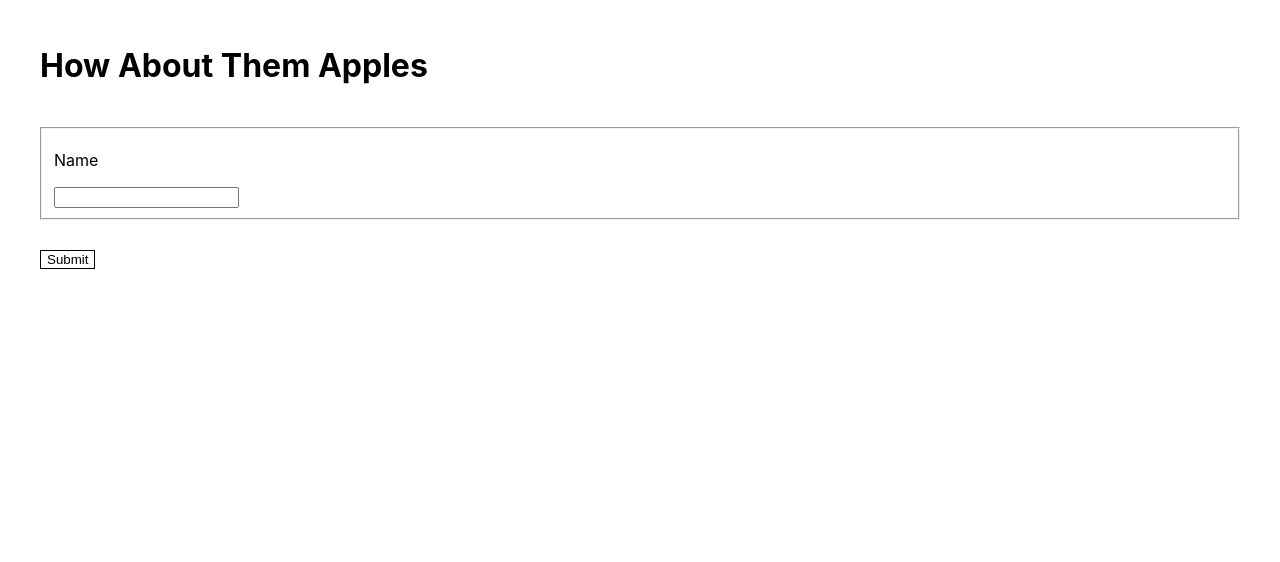
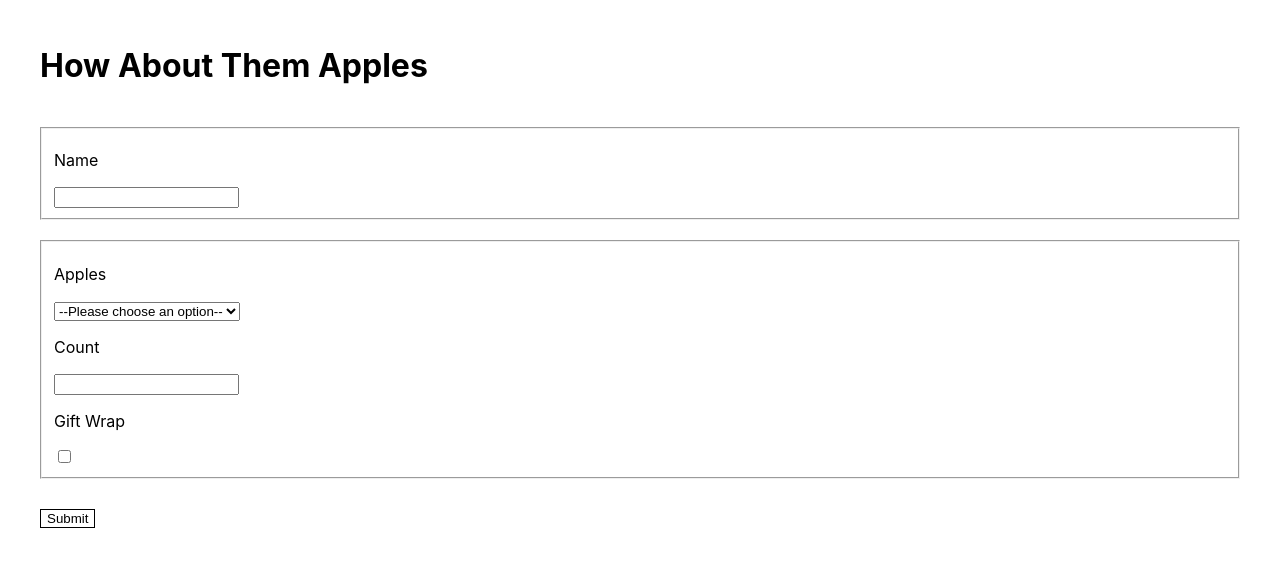
Before and after one commit to TheMohdSuhail/ReactLearning, a React (Create React App) app in the folder learn/: page / in a window 1280 px wide. Shown: the top 562 px of the page. Built offline with nearby package versions, Linux system fonts and the light colour scheme.

Commit message:
Complete the Step 2 now Start Step 3

```diff
--- a/learn/src/components/FormTutorial/FormTutorial.js
+++ b/learn/src/components/FormTutorial/FormTutorial.js
@@ -1,32 +1,73 @@
-import React,{useState} from 'react';
+import React, { useReducer, useState } from 'react';
 import './Form.css';
 
-export default function FromTutorial() {
-    const [submitting,setSubmitting] = useState(false);
+const formReducer = (state, event) => {
+    return {
+        ...state,
+        [event.name]: event.value
+    };
+}
 
-    const handleSubmit = event =>{
+export default function FormTutorial() {
+    const [formData, setFormData] = useReducer(formReducer, {});
+    const [submitting, setSubmitting] = useState(false);
+
+    const handleSubmit = event => {
         event.preventDefault();
-        setSubmitting(true)
-        // alert('You have submitted the form.')
+        setSubmitting(true);
         setTimeout(() => {
             setSubmitting(false);
-            },3000)
+        }, 3000);
     }
-  return(
+
+    const handleChange = event => {
+        const isCheckbox = event.target.type==='checkbox'
+        setFormData({
+            name: event.target.name,
+            value: isCheckbox ? event.target.checked : event.target.value,
+        });
+    }
+
+    return (
         <div className="wrapper">
             <h1>How About Them Apples</h1>
             {submitting &&
- <div>Submtting Form...</div>
+                <div>You are submitting the following:
+                    <ul>
+                        {Object.entries(formData).map(([name, value]) => (
+                            <li key={name}><strong>{name}</strong>: {value.toString()}</li>
+                        ))}
+                    </ul>
+                </div>
             }
             <form onSubmit={handleSubmit}>
                 <fieldset>
                     <label>
                         <p>Name</p>
-           <input name="name" />
+                        <input name="name" onChange={handleChange} />
+                    </label>
+                </fieldset>
+                <fieldset>
+         <label>
+           <p>Apples</p>
+           <select name="apple" onChange={handleChange}>
+               <option value="">--Please choose an option--</option>
+               <option value="fuji">Fuji</option>
+               <option value="jonathan">Jonathan</option>
+               <option value="honey-crisp">Honey Crisp</option>
+           </select>
+         </label>
+         <label>
+           <p>Count</p>
+           <input type="number" name="count" onChange={handleChange} step="1"/>
+         </label>
+         <label>
+           <p>Gift Wrap</p>
+           <input type="checkbox" name="gift-wrap" onChange={handleChange} />
          </label>
        </fieldset>
                 <button type="submit">Submit</button>
             </form>
         </div>
-  )
+    );
 }
```
Also changed, not shown: 1 other file (tests, documents, lock files or other folders). Lines whose indentation alone changed are shown as unchanged.
